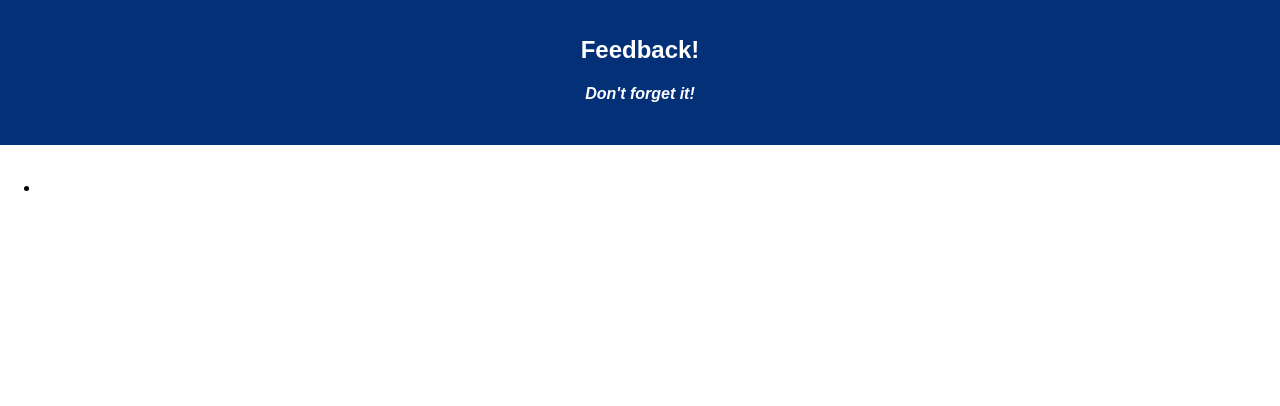
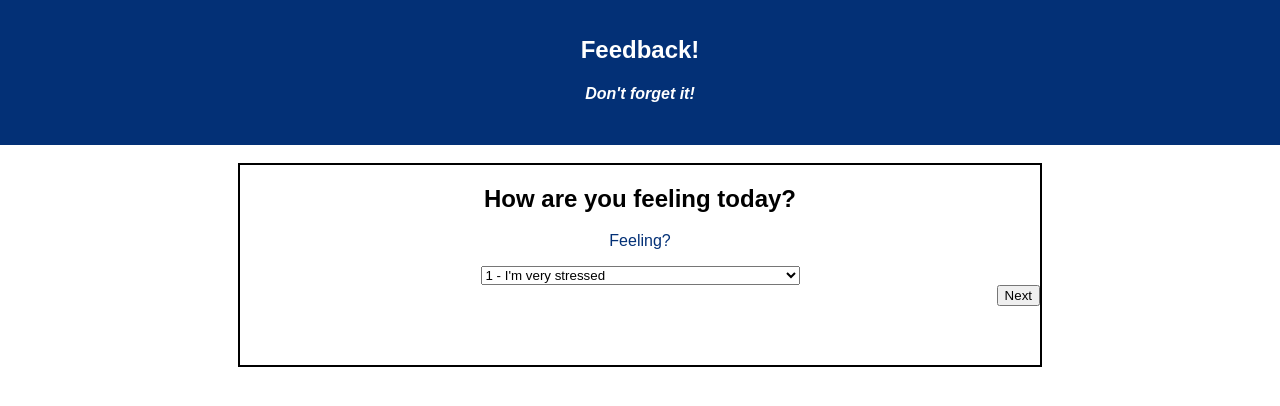
Before and after one commit to johngellert/redux-feedback-loop, a React (Create React App) app: page / in a window 1280 px wide. Shown: the top 406 px of the page. Built offline with nearby package versions, Linux system fonts and the light colour scheme.

Commit message:
add Feelings component and route

```diff
--- a/src/components/App/App.css
+++ b/src/components/App/App.css
@@ -16,3 +16,21 @@
 .App-intro {
   font-size: large;
 }
+
+/* ----------- */
+
+.question-container {
+  height: 200px;
+  width: 800px;
+  border: 2px solid black;
+  margin: 0 auto;
+}
+
+.next-button {
+  float: right;
+}
+
+.select-label{
+  color: #033076;
+
+}
--- a/src/components/App/App.js
+++ b/src/components/App/App.js
@@ -2,7 +2,7 @@ import React, { Component } from 'react';
 import { HashRouter as Router, Route, Link } from 'react-router-dom';
 
 import Header from '../Header/Header';
-
+import Feelings from '../Feelings/Feelings';
 
 
 class App extends Component {
@@ -12,13 +12,9 @@ class App extends Component {
         <div className="App">
           <Header />
           <br />
-          <ul>
-            <li>
-              {/* <Link to="/">Home</Link> */}
-            </li>
-          </ul>
+          <Route path="/" exact component={Feelings}></Route>
+        </div>
 
-        </div>
       </Router>
 
     );
--- /dev/null
+++ b/src/components/Feelings/Feelings.js
@@ -0,0 +1,29 @@
+import React, { Component } from 'react';
+
+
+class Feelings extends Component {
+    render() {
+        return (
+            <>
+                <div className="question-container">
+                    <h2>How are you feeling today?</h2>
+                    <label>
+                        <p className="select-label">Feeling?</p>
+                        <select>
+                            <option value="1">1 - I'm very stressed</option>
+                            <option value="2">2 - I'm somewhat stressed</option>
+                            <option value="3">3 - I'm not neither stressed nor feeling great stress</option>
+                            <option value="4">4 - I'm somewhat feeling great</option>
+                            <option value="5">5 - I'm feeling great</option>
+                        </select>
+                    </label>
+
+                    <br />
+                    <button className="next-button">Next</button>
+                </div>
+            </>
+        );
+    }
+}
+
+export default Feelings;
```
